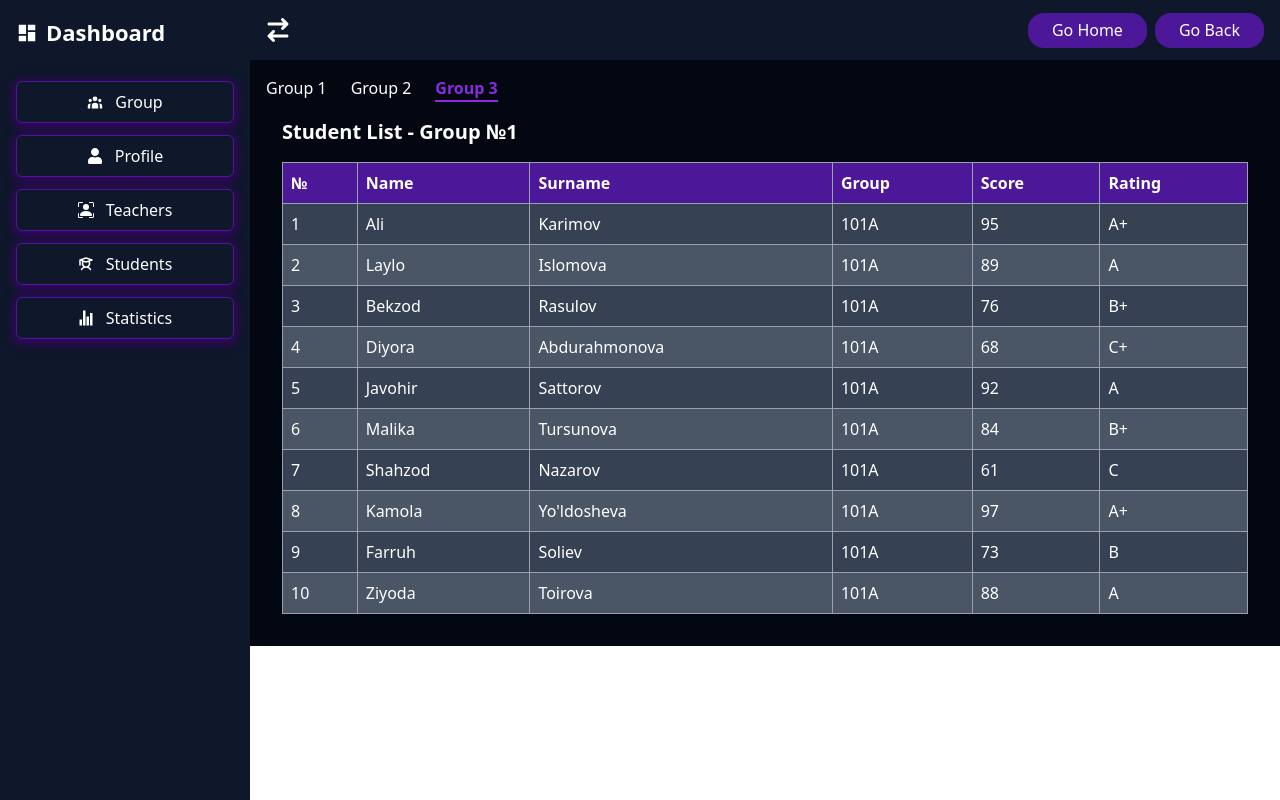
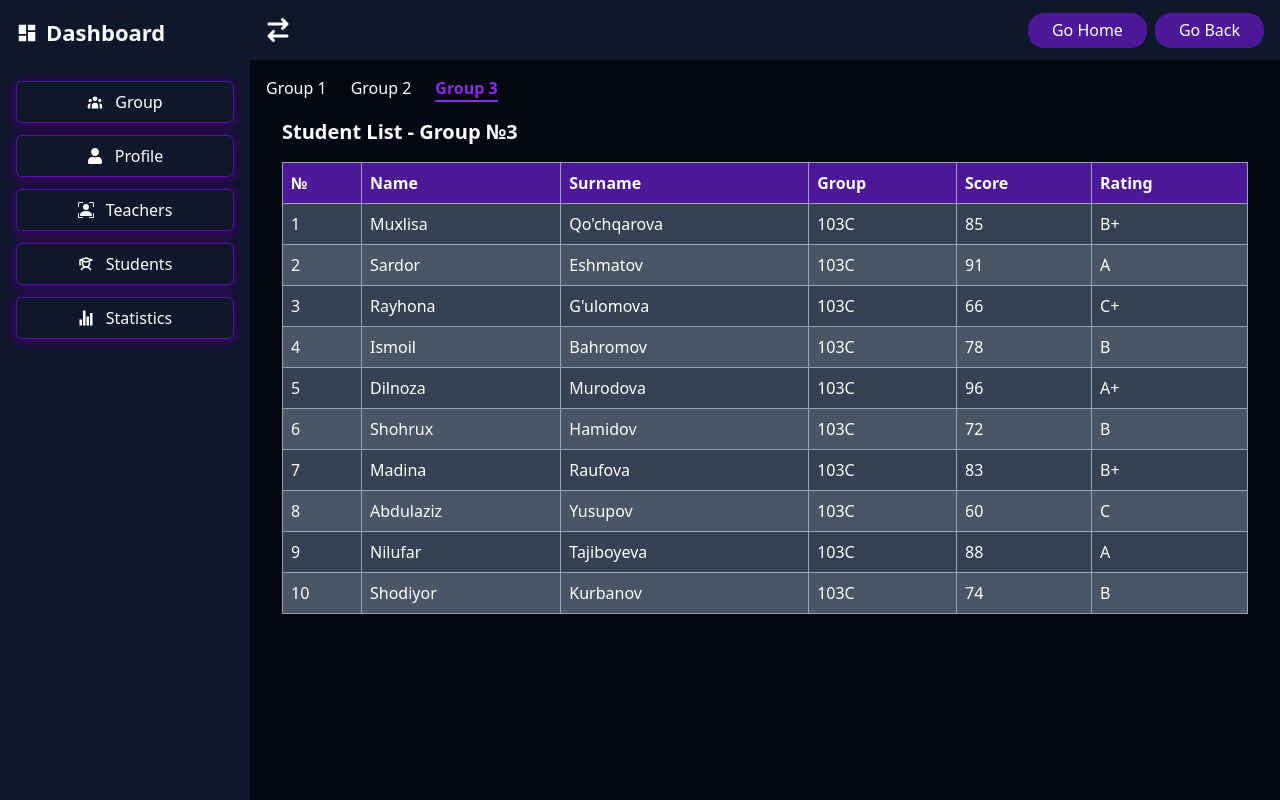
Before and after one commit to JamshidPardayev/NewRRD, a React (Vite) app: page /dashboard/group3 in a window 1280 px wide. Built offline with nearby package versions, Linux system fonts and the light colour scheme.

Commit message:
snew commit

```diff
--- a/src/App.jsx
+++ b/src/App.jsx
@@ -20,6 +20,8 @@ import Statistics from "./pages/dashboard/statistics/Statistics";
 import Group1 from "./pages/dashboard/group/group1/Group1";
 import Group2 from "./pages/dashboard/group/group2/Group2";
 import Group3 from "./pages/dashboard/group/group3/Group3";
+import Teachers2 from "./pages/dashboard/teachers/teachers2/Teachers2";
+import Teachers1 from "./pages/dashboard/teachers/teachers1/Teachers1";
 
 const App = () => {
   return (
@@ -42,7 +44,11 @@ const App = () => {
             <Route path="group3" element={<Group3 />} />
           </Route>
           <Route path="profile" element={<Profile />} />
-          <Route path="teachers" element={<Teachers />} />
+          <Route path="teachers" element={<Teachers />}>
+          <Route path="" element={<Teachers1 />} />
+          <Route path="teachers2" element={<Teachers2 />} />
+
+          </Route>
           <Route path="students" element={<Students />} />
           <Route path="statistics" element={<Statistics />} />
         </Route>
--- a/src/pages/dashboard/Dashboard.jsx
+++ b/src/pages/dashboard/Dashboard.jsx
@@ -92,7 +92,7 @@ const Dashboard = () => {
       </div>
 
       <div
-        className={`flex-1 relative duration-300 overflow-x-scroll ${
+        className={`flex-1 min-h-[100vh] relative duration-300 overflow-x-auto ${
           collapsed ? "ml-[80px]" : "ml-[250px]"
         }`}
       >
--- a/src/pages/dashboard/group/group1/Group1.jsx
+++ b/src/pages/dashboard/group/group1/Group1.jsx
@@ -3,12 +3,48 @@ import React from "react";
 const students = [
   { name: "Ali", surname: "Karimov", group: "101A", score: 95, rating: "A+" },
   { name: "Laylo", surname: "Islomova", group: "101A", score: 89, rating: "A" },
-  { name: "Bekzod", surname: "Rasulov", group: "101A", score: 76, rating: "B+" },
-  { name: "Diyora", surname: "Abdurahmonova", group: "101A", score: 68, rating: "C+" },
-  { name: "Javohir", surname: "Sattorov", group: "101A", score: 92, rating: "A" },
-  { name: "Malika", surname: "Tursunova", group: "101A", score: 84, rating: "B+" },
-  { name: "Shahzod", surname: "Nazarov", group: "101A", score: 61, rating: "C" },
-  { name: "Kamola", surname: "Yo'ldosheva", group: "101A", score: 97, rating: "A+" },
+  {
+    name: "Bekzod",
+    surname: "Rasulov",
+    group: "101A",
+    score: 76,
+    rating: "B+",
+  },
+  {
+    name: "Diyora",
+    surname: "Abdurahmonova",
+    group: "101A",
+    score: 68,
+    rating: "C+",
+  },
+  {
+    name: "Javohir",
+    surname: "Sattorov",
+    group: "101A",
+    score: 92,
+    rating: "A",
+  },
+  {
+    name: "Malika",
+    surname: "Tursunova",
+    group: "101A",
+    score: 84,
+    rating: "B+",
+  },
+  {
+    name: "Shahzod",
+    surname: "Nazarov",
+    group: "101A",
+    score: 61,
+    rating: "C",
+  },
+  {
+    name: "Kamola",
+    surname: "Yo'ldosheva",
+    group: "101A",
+    score: 97,
+    rating: "A+",
+  },
   { name: "Farruh", surname: "Soliev", group: "101A", score: 73, rating: "B" },
   { name: "Ziyoda", surname: "Toirova", group: "101A", score: 88, rating: "A" },
 ];
--- a/src/pages/dashboard/group/group2/Group2.jsx
+++ b/src/pages/dashboard/group/group2/Group2.jsx
@@ -1,23 +1,71 @@
 import React from "react";
 
 const students = [
-  { name: "Ali", surname: "Karimov", group: "101A", score: 95, rating: "A+" },
-  { name: "Laylo", surname: "Islomova", group: "101A", score: 89, rating: "A" },
-  { name: "Bekzod", surname: "Rasulov", group: "101A", score: 76, rating: "B+" },
-  { name: "Diyora", surname: "Abdurahmonova", group: "101A", score: 68, rating: "C+" },
-  { name: "Javohir", surname: "Sattorov", group: "101A", score: 92, rating: "A" },
-  { name: "Malika", surname: "Tursunova", group: "101A", score: 84, rating: "B+" },
-  { name: "Shahzod", surname: "Nazarov", group: "101A", score: 61, rating: "C" },
-  { name: "Kamola", surname: "Yo'ldosheva", group: "101A", score: 97, rating: "A+" },
-  { name: "Farruh", surname: "Soliev", group: "101A", score: 73, rating: "B" },
-  { name: "Ziyoda", surname: "Toirova", group: "101A", score: 88, rating: "A" },
+  {
+    name: "Ulug'bek",
+    surname: "Rashidov",
+    group: "102B",
+    score: 90,
+    rating: "A",
+  },
+  {
+    name: "Sabina",
+    surname: "Olimova",
+    group: "102B",
+    score: 65,
+    rating: "C+",
+  },
+  {
+    name: "Mironshoh",
+    surname: "Ergashev",
+    group: "102B",
+    score: 79,
+        rating: "B+",
+  },
+  {
+    name: "Nargiza",
+    surname: "Shukurova",
+    group: "102B",
+    score: 99,
+    rating: "A+",
+  },
+  {
+    name: "Rustam",
+    surname: "Jalolov",
+    group: "102B",
+    score: 82,
+    rating: "B+",
+  },
+  {
+    name: "Dilrabo",
+    surname: "Hasanova",
+    group: "102B",
+    score: 70,
+    rating: "B",
+  },
+  { name: "Jasur", surname: "Qudratov", group: "102B", score: 58, rating: "C" },
+  {
+    name: "Zarnigor",
+    surname: "Akbarova",
+    group: "102B",
+    score: 93,
+    rating: "A",
+  },
+  { name: "Aziz", surname: "Mansurov", group: "102B", score: 87, rating: "B+" },
+  {
+    name: "Shoira",
+    surname: "Nurmatova",
+    group: "102B",
+    score: 75,
+    rating: "B",
+  },
 ];
 
 const Group2 = () => {
   return (
     <div className="p-4 flex flex-col">
-      <h2 className="text-xl font-bold mb-4">Student List - Group №1</h2>
-      <table className="min-w-full border border-slate-700 text-left">
+      <h2 className="text-xl font-bold mb-4">Student List - Group №2</h2>
+      <table className="min-w-full border border-slate-700 text-left overflow-x-auto">
         <thead className="bg-violet-900 text-white">
           <tr>
             <th className="p-2 border border-gray-400">№</th>
--- a/src/pages/dashboard/group/group3/Group3.jsx
+++ b/src/pages/dashboard/group/group3/Group3.jsx
@@ -1,23 +1,83 @@
 import React from "react";
 
 const students = [
-  { name: "Ali", surname: "Karimov", group: "101A", score: 95, rating: "A+" },
-  { name: "Laylo", surname: "Islomova", group: "101A", score: 89, rating: "A" },
-  { name: "Bekzod", surname: "Rasulov", group: "101A", score: 76, rating: "B+" },
-  { name: "Diyora", surname: "Abdurahmonova", group: "101A", score: 68, rating: "C+" },
-  { name: "Javohir", surname: "Sattorov", group: "101A", score: 92, rating: "A" },
-  { name: "Malika", surname: "Tursunova", group: "101A", score: 84, rating: "B+" },
-  { name: "Shahzod", surname: "Nazarov", group: "101A", score: 61, rating: "C" },
-  { name: "Kamola", surname: "Yo'ldosheva", group: "101A", score: 97, rating: "A+" },
-  { name: "Farruh", surname: "Soliev", group: "101A", score: 73, rating: "B" },
-  { name: "Ziyoda", surname: "Toirova", group: "101A", score: 88, rating: "A" },
+  {
+    name: "Muxlisa",
+    surname: "Qo'chqarova",
+    group: "103C",
+    score: 85,
+    rating: "B+",
+  },
+  {
+    name: "Sardor",
+    surname: "Eshmatov",
+    group: "103C",
+    score: 91,
+    rating: "A",
+  },
+  {
+    name: "Rayhona",
+    surname: "G'ulomova",
+    group: "103C",
+    score: 66,
+    rating: "C+",
+  },
+  {
+    name: "Ismoil",
+    surname: "Bahromov",
+    group: "103C",
+    score: 78,
+    rating: "B",
+  },
+  {
+    name: "Dilnoza",
+    surname: "Murodova",
+    group: "103C",
+    score: 96,
+    rating: "A+",
+  },
+  {
+    name: "Shohrux",
+    surname: "Hamidov",
+    group: "103C",
+    score: 72,
+    rating: "B",
+  },
+  {
+    name: "Madina",
+    surname: "Raufova",
+    group: "103C",
+    score: 83,
+    rating: "B+",
+  },
+  {
+    name: "Abdulaziz",
+    surname: "Yusupov",
+    group: "103C",
+    score: 60,
+    rating: "C",
+  },
+  {
+    name: "Nilufar",
+    surname: "Tajiboyeva",
+    group: "103C",
+    score: 88,
+    rating: "A",
+  },
+  {
+    name: "Shodiyor",
+    surname: "Kurbanov",
+    group: "103C",
+    score: 74,
+    rating: "B",
+  },
 ];
 
 const Group3 = () => {
   return (
     <div className="p-4 flex flex-col">
-      <h2 className="text-xl font-bold mb-4">Student List - Group №1</h2>
-      <table className="min-w-full border border-slate-700 text-left">
+      <h2 className="text-xl font-bold mb-4">Student List - Group №3</h2>
+      <table className="min-w-full border border-slate-700 text-left overflow-x-auto">
         <thead className="bg-violet-900 text-white">
           <tr>
             <th className="p-2 border border-gray-400">№</th>
--- a/src/pages/dashboard/profile/Profile.jsx
+++ b/src/pages/dashboard/profile/Profile.jsx
@@ -1,11 +1,37 @@
-import React from 'react'
-
+import React from "react";
+import men from "../../../assets/men.jpg";
 const Profile = () => {
   return (
     <div>
-      prof
+      <h1 className="relative text-[30px] w-[150px] font-semibold  mb-8 before:absolute before:left-0 before:bottom-0 before:w-[150px] before:h-[2px] before:bg-white before:scale-0 hover:before:scale-100 cursor-pointer before:duration-300">
+        My Profile
+      </h1>
+      <div className="flex gap-6 max-sm:flex-col">
+        <div className="w-[50%] max-md:w-[100%] rounded-2xl overflow-hidden">
+          <img
+            src={men}
+            alt="profileImg"
+            className="w-full max-h-[400px] rounded-2xl hover:scale-110 duration-500 cursor-pointer"
+          />
+        </div>
+        <div className="w-[50%] max-sm:w-[100%]">
+          <p className="text-[24px] font-bold ">Jamshid Pardayev</p>
+          <p className="text-[16px] font-medium mt-3 text-gray-300">
+            29.01.2002, 23 years old
+          </p>
+          <p className="text-[16px] font-medium mt-3 text-gray-300">
+            jamshidnt@gmail.com
+          </p>
+          <p className="text-[16px] font-medium mt-3 text-gray-300">
+            +998948811511
+          </p>
+          <p className="text-[16px] font-medium mt-3 text-gray-300">
+            +998889704443
+          </p>
+        </div>
+      </div>
     </div>
-  )
-}
+  );
+};
 
-export default Profile
+export default Profile;
--- a/src/pages/dashboard/style.css
+++ b/src/pages/dashboard/style.css
@@ -15,3 +15,17 @@
     width: 100%;
     color: blueviolet;
 }
+.teachersLink.active{
+    border-bottom: 2px solid blueviolet;
+    color: blueviolet;
+    font-weight: bold;
+}
+.teachersLink:hover{
+    color: blueviolet;
+    cursor: pointer;
+    transition: .3s ease-in-out;
+}
+.teachersLink:hover::before{
+    width: 100%;
+    color: blueviolet;
+}
--- a/src/pages/dashboard/teachers/Teachers.jsx
+++ b/src/pages/dashboard/teachers/Teachers.jsx
@@ -1,11 +1,21 @@
-import React from 'react'
+import React from "react";
+import { NavLink, Outlet } from "react-router-dom";
+
 
 const Teachers = () => {
   return (
     <div>
-      teacher
+      <div className="flex gap-6">
+        <NavLink to={""} end={true} className={"teachersLink"}>
+        First Teacher
+      </NavLink>
+      <NavLink to={"teachers2"} className={"teachersLink"}>
+        Second Teacher
+      </NavLink>
+      </div>
+      <Outlet />
     </div>
-  )
-}
+  );
+};
 
-export default Teachers
+export default Teachers;
--- /dev/null
+++ b/src/pages/dashboard/teachers/teachers1/Teachers1.jsx
@@ -0,0 +1,34 @@
+import React from 'react'
+import men from "../../../../assets/men.jpg"
+const Teachers1 = () => {
+  return (
+    <div>
+      <div className="flex gap-6 max-sm:flex-col mt-5">
+              <div className="w-[50%] max-md:w-[100%] rounded-2xl overflow-hidden">
+                <img
+                  src={men}
+                  alt="profileImg"
+                  className="w-full max-h-[400px] rounded-2xl hover:scale-110 duration-500 cursor-pointer"
+                />
+              </div>
+              <div className="w-[50%] max-sm:w-[100%]">
+                <p className="text-[24px] font-bold ">Jamshid Pardayev</p>
+                <p className="text-[16px] font-medium mt-3 text-gray-300">
+                  29.01.2002, 23 years old
+                </p>
+                <p className="text-[16px] font-medium mt-3 text-gray-300">
+                  jamshidnt@gmail.com
+                </p>
+                <p className="text-[16px] font-medium mt-3 text-gray-300">
+                  +998948811511
+                </p>
+                <p className="text-[16px] font-medium mt-3 text-gray-300">
+                  +998889704443
+                </p>
+              </div>
+            </div>
+    </div>
+  )
+}
+
+export default Teachers1
--- /dev/null
+++ b/src/pages/dashboard/teachers/teachers2/Teachers2.jsx
@@ -0,0 +1,34 @@
+import React from 'react'
+import men from "../../../../assets/men.jpg"
+const Teachers2 = () => {
+  return (
+    <div>
+      <div className="flex gap-6 max-sm:flex-col mt-5">
+              <div className="w-[50%] max-md:w-[100%] rounded-2xl overflow-hidden">
+                <img
+                  src={men}
+                  alt="profileImg"
+                  className="w-full max-h-[400px] rounded-2xl hover:scale-110 duration-500 cursor-pointer"
+                />
+              </div>
+              <div className="w-[50%] max-sm:w-[100%]">
+                <p className="text-[24px] font-bold ">Jasur Pardayev</p>
+                <p className="text-[16px] font-medium mt-3 text-gray-300">
+                  21.04.2005, 20 years old
+                </p>
+                <p className="text-[16px] font-medium mt-3 text-gray-300">
+                  jasurnt@gmail.com
+                </p>
+                <p className="text-[16px] font-medium mt-3 text-gray-300">
+                  +998948811511
+                </p>
+                <p className="text-[16px] font-medium mt-3 text-gray-300">
+                  +998889704443
+                </p>
+              </div>
+            </div>
+    </div>
+  )
+}
+
+export default Teachers2
```
Also changed, not shown: src/assets/men.jpg (added).
